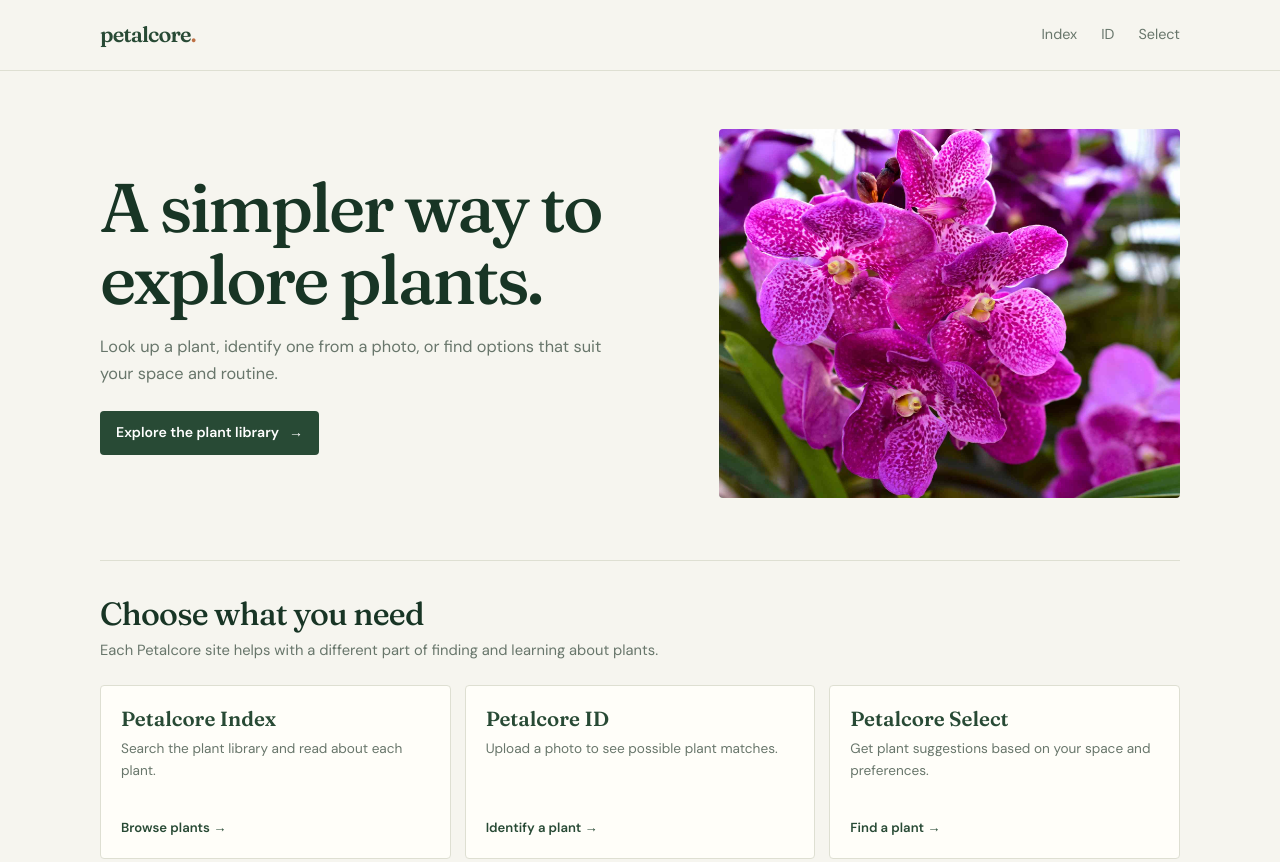
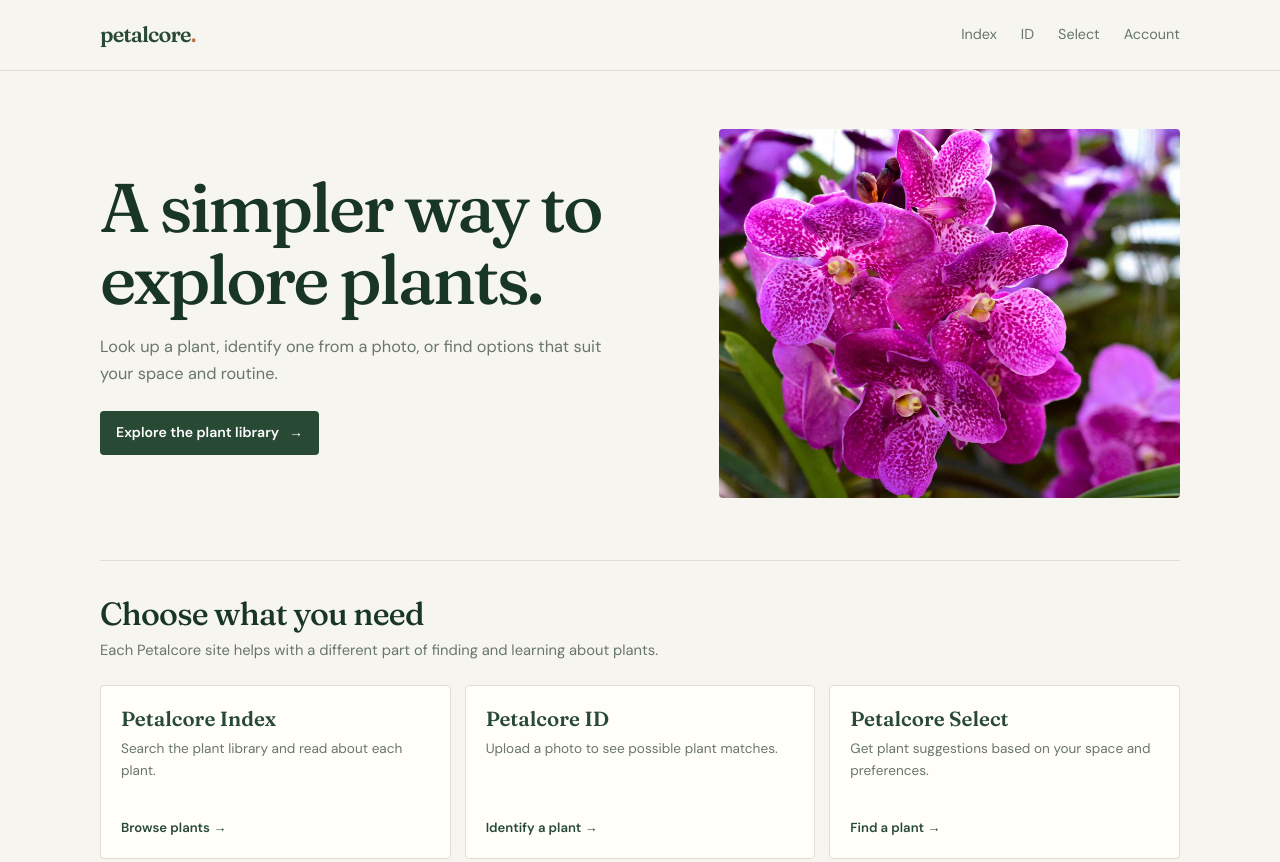
Before and after one commit to ryokomet/CC-Petalcore-Platform, a plain HTML site: page sites/home.html in a window 1280 px wide. Shown: the top 862 px of the page. Drawn offline with Linux system fonts and the light colour scheme.

Commit message:
Integrate optional Petalcore accounts

```diff
--- a/sites/home.html
+++ b/sites/home.html
@@ -70,6 +70,7 @@
                 <a href="/index/">Index</a>
                 <a href="/id/">ID</a>
                 <a href="/select/">Select</a>
+                <a href="/account/">Account</a>
             </nav>
         </div>
     </header>
```
